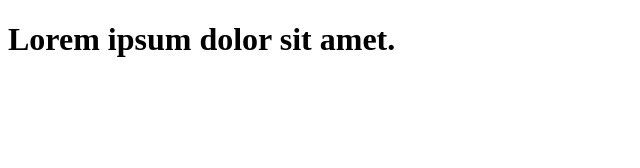
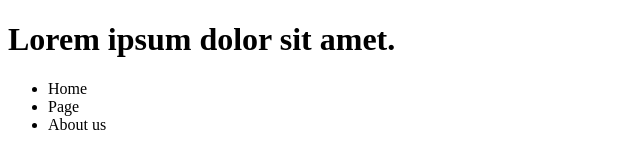
Before and after one commit to omaraljasem7/learnGit2, a plain HTML site: page index.html in a window 1280 px wide. Shown: the whole page, without its empty margins (0-640 px from the left). Drawn offline with Linux system fonts and the light colour scheme.

Commit message:
added sth in index.html

```diff
--- a/index.html
+++ b/index.html
@@ -7,5 +7,10 @@
 </head>
 <body>
     <h1>Lorem ipsum dolor sit amet.</h1>
+    <ul>
+        <li>Home</li>
+        <li>Page </li>
+        <li>About us</li>
+    </ul>
 </body>
 </html>
```
